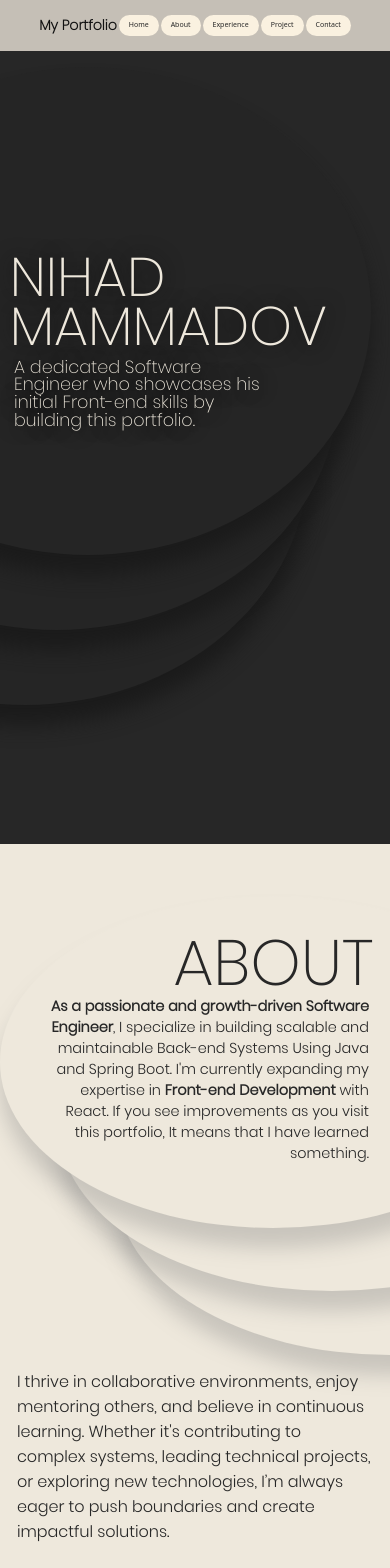
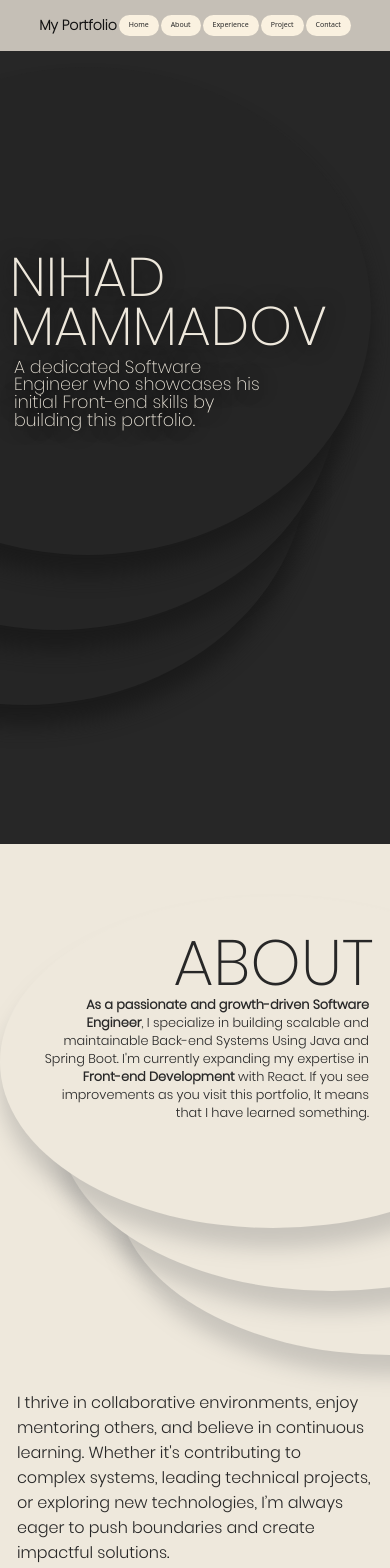
Before and after one commit to YourFavouriteDeveloper/portfolio, a React (Vite) app: page / in a window 390 px wide. Shown: the top 1568 px of the page. Built offline with nearby package versions, Linux system fonts and the light colour scheme.

Commit message:
Responsive webpage ADDED

```diff
--- a/src/About/About.module.css
+++ b/src/About/About.module.css
@@ -263,7 +263,7 @@ html, body {
 }
 
 .subtitle {
-  font-size: clamp(1rem, 1vw, 1.1rem);
+  font-size: clamp(0.9rem, 1vw, 1.1rem);
   margin-top: -2.3rem;
   top: -8vw;
   width: 49vw;
@@ -322,9 +322,9 @@ html, body {
 
 
 
-@media (max-width: 640px) {
+@media (max-width: 580px) {
 .container {
-  padding-bottom: 55vh;
+  padding-bottom: 65vh;
 }
 
 .title {
@@ -334,10 +334,10 @@ html, body {
 }
 
 .subtitle {
-  font-size: clamp(0.9rem, 1vw, 1.1rem);
+  font-size: clamp(0.8rem, 1vw, 1.1rem);
   margin-top: -1.7rem;
   top: -9vw;
-  width: 70vw;
+  width: 80vw;
   margin-right: -1.5vh;
 
 }
@@ -349,7 +349,7 @@ html, body {
   font-size: clamp(1rem, 2vw, 2rem);
   width: 100%;
   left:2vh;
-  top: -5rem;
+  top: 1rem;
   padding-top: 25vw;
 }
 
@@ -359,7 +359,7 @@ html, body {
   height: 85vw;
   top: 1rem;
   margin-top: -3vw;
-  right: -50%;
+  right: -40%;
   z-index: -1;
 }
 
@@ -368,7 +368,7 @@ html, body {
   height: 85vw;
   top: 4rem;
   margin-top: 1vw;
-  right: -60%;
+  right: -50%;
   z-index: -2;
 }
 
@@ -377,7 +377,7 @@ html, body {
   height: 85vw;
   top: 7rem;
   margin-top: 5vw;
-  right: -70%;
+  right: -60%;
   z-index: -3;
 }
 
@@ -394,7 +394,7 @@ html, body {
 
 @media (max-width: 450px) {
   .container {
-  padding-bottom: 55vh;
+  padding-bottom: 60vh;
 }
 
 .title {
@@ -404,7 +404,7 @@ html, body {
 }
 
 .subtitle {
-  font-size: clamp(0.9rem, 1vw, 1.1rem);
+  font-size: clamp(0.8rem, 1vw, 1.1rem);
   margin-top: -1.7rem;
   top: -13vw;
   width: 85vw;
@@ -420,7 +420,7 @@ html, body {
   font-size: clamp(1rem, 2vw, 2rem);
   width: 100%;
   left:2vh;
-  top: -7rem;
+  top: -3rem;
   padding-top: 25vw;
 }
 
```
Also changed, not shown: 4 other files (tests, documents, lock files or other folders).
